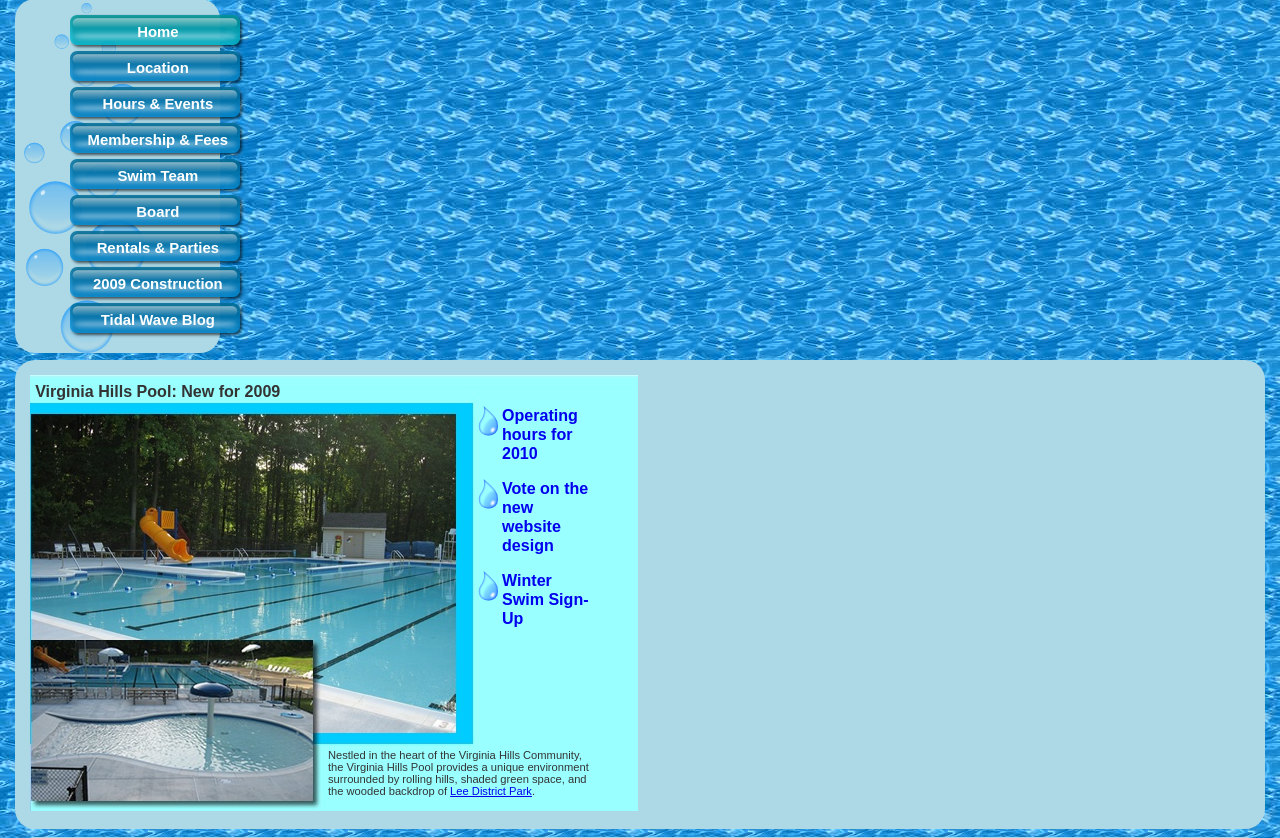
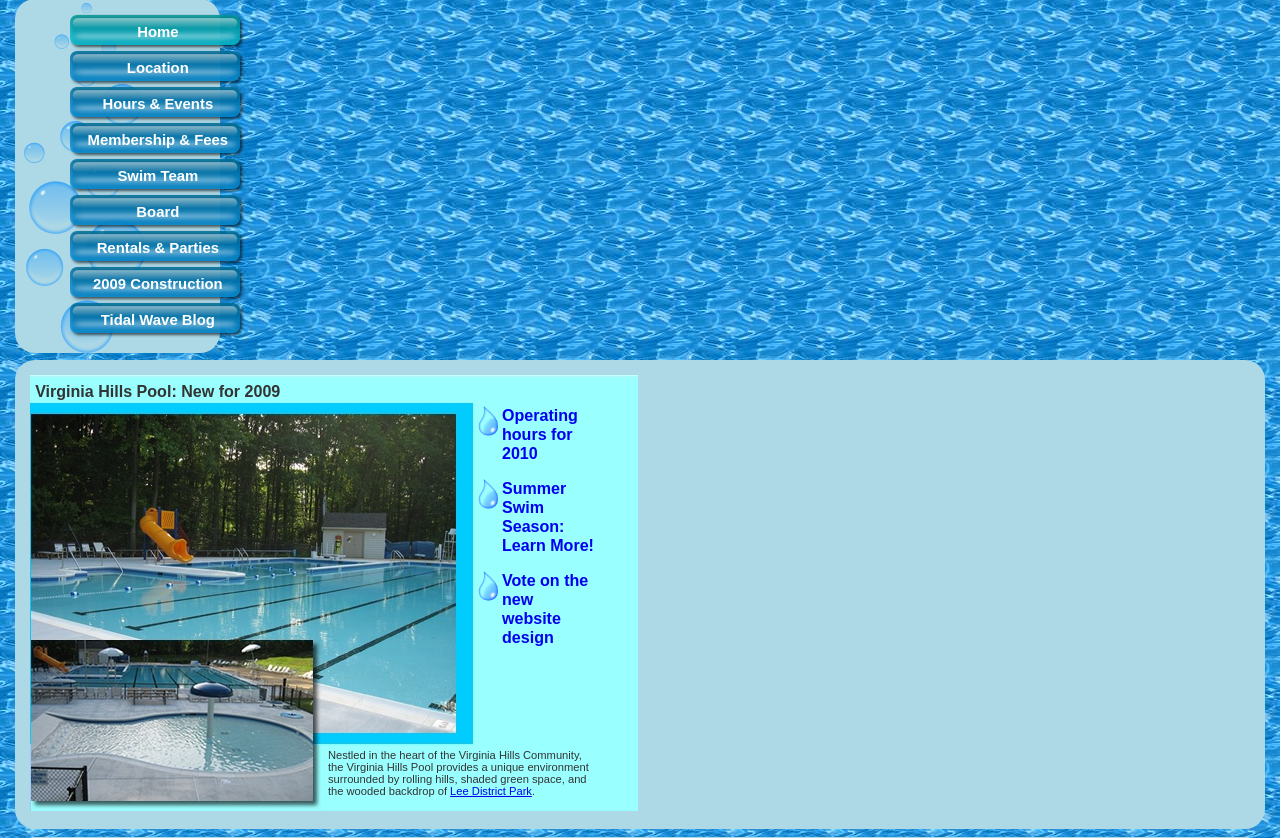
Before and after one commit to CarolMontoya/vahillsp, a PHP site: page / in a window 1280 px wide. Shown: the part 208-1046 px from the top of the page. Run offline with PHP 8.4, Linux system fonts and the light colour scheme; some libraries are stand-ins or nearby versions.

Commit message:
Sarah's requested swim team changes

```diff
--- a/index.php
+++ b/index.php
@@ -22,11 +22,11 @@
           <a href="schedule.php">Operating hours for 2010</a>
         </li>
         <li>
-          <a href="vote-new-design-2009-11.php">Vote on the new website design</a>
+          <a href="swim-team.php">
+            Summer Swim Season: Learn More!</a>
         </li>
         <li>
-          <a href="WinterSwim2009_10.pdf">
-            Winter Swim Sign-Up</a>
+          <a href="vote-new-design-2009-11.php">Vote on the new website design</a>
         </li>
       </ul>
     </div>
```
